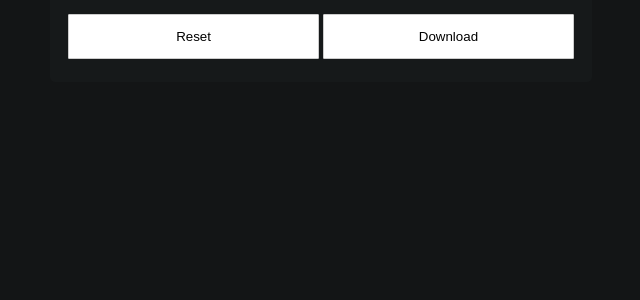
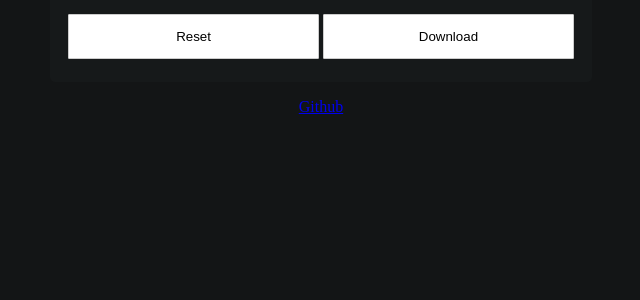
Before and after one commit to Watn3y/YT-DL-Webinterface, a PHP site: page / in a window 1280 px wide. Shown: the part 250-550 px from the top of the page, without its empty margins (319-959 px from the left). Run offline with PHP 8.4, Linux system fonts and the light colour scheme.

Commit message:
various shit

```diff
--- a/api.php
+++ b/api.php
@@ -54,7 +54,7 @@ if ($isLinkValid) {
     header("Location: index.php");
 }
 
-function logF($text)
+function logF($text): void
 {
     file_put_contents('log.txt', $text . PHP_EOL, FILE_APPEND | LOCK_EX);
 }
--- a/index.php
+++ b/index.php
@@ -43,14 +43,13 @@ session_destroy();
     </div>
   </form>
   <footer class="footer">
-    <p></p>
+    <p><a href="https://github.com/Watn3y/YT-DL-Webinterface">Github</a></p>
 
 
     <script>
       function send() {
         document.getElementById("form").submit();
         document.getElementById("form").reset();
-
       }
     </script>
 </body>
--- a/style.css
+++ b/style.css
@@ -86,11 +86,3 @@ input[type=reset] {
 input[type=reset]:hover {
   background-color: #ffffffda;
 }
-
-.footer {
-  position: absolute;
-  left: 0;
-  bottom: 0;
-  height: 150px;
-  width: 100%;
-}
```
